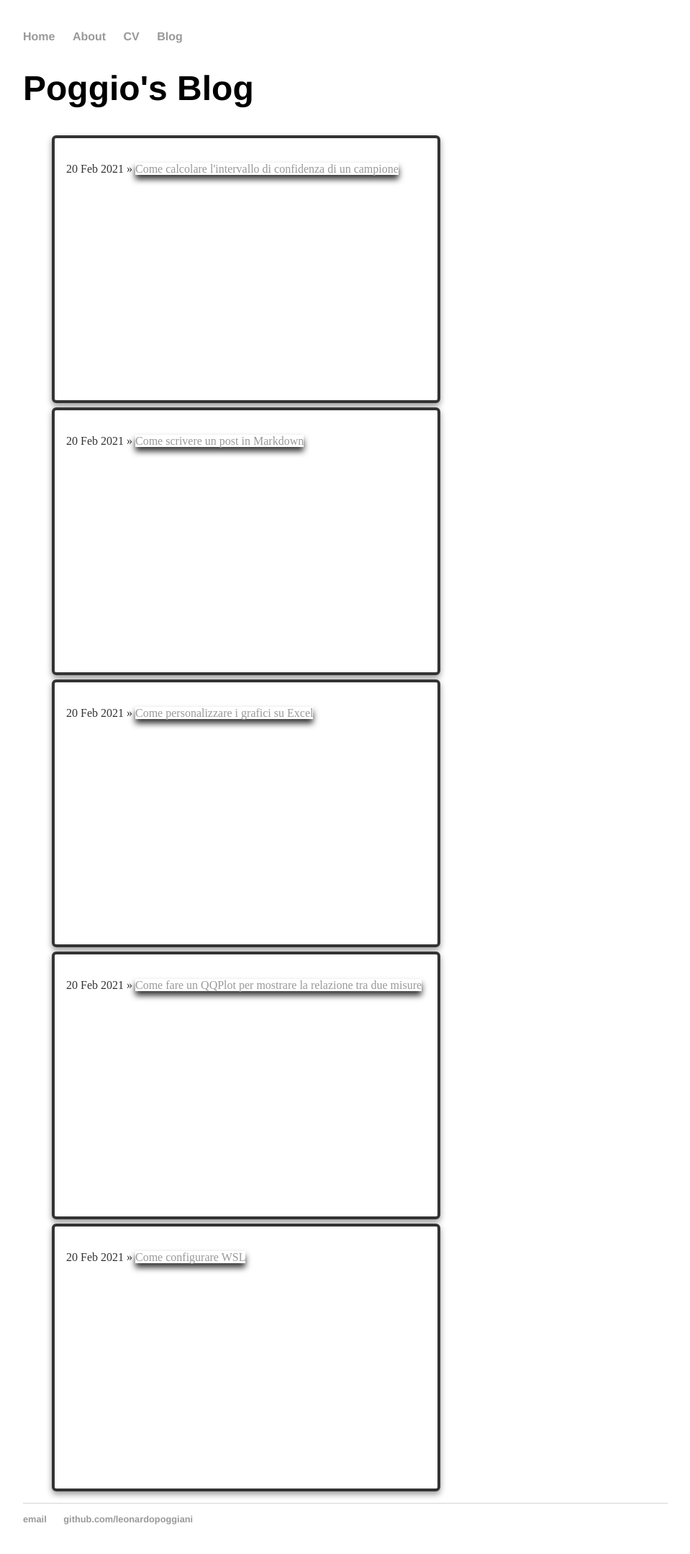
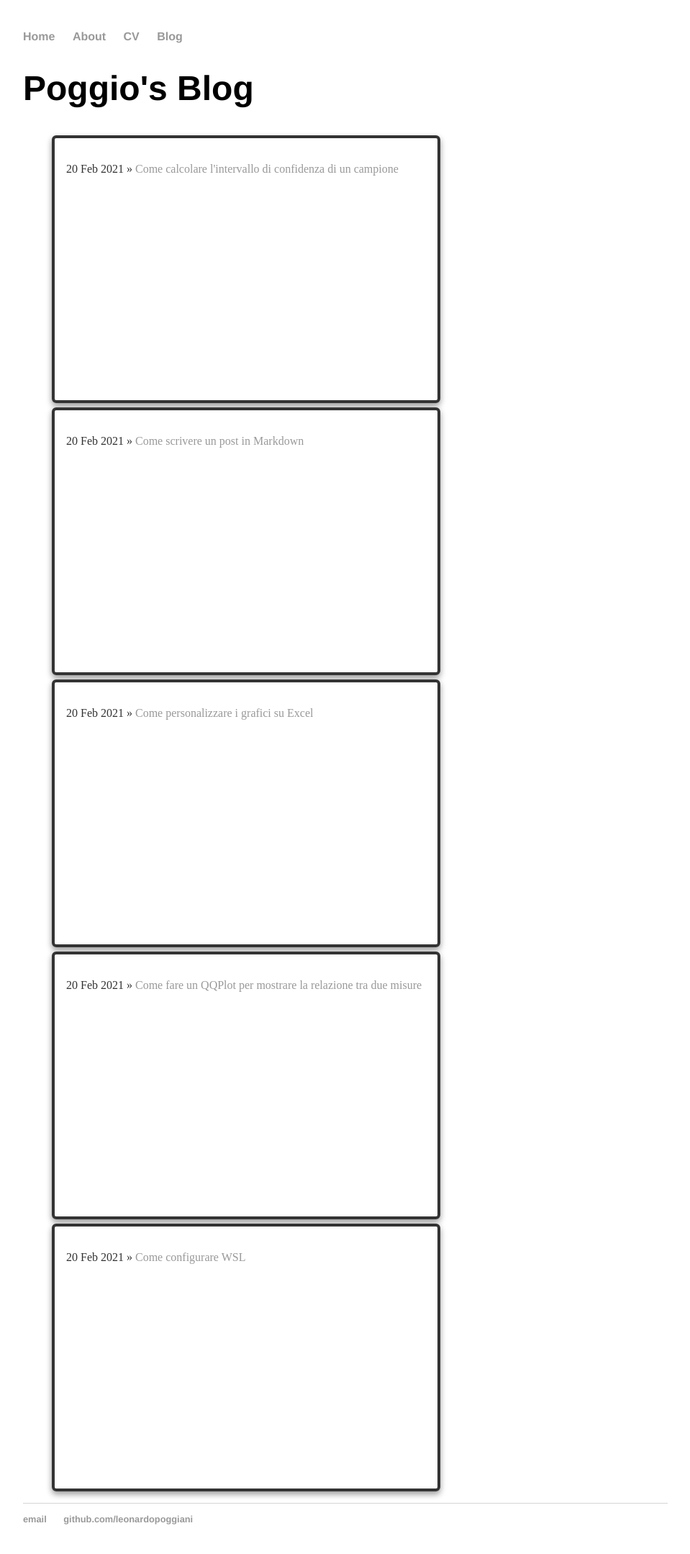
Before and after one commit to leonardopoggiani/leonardopoggiani.github.io, a Jekyll site: the page built from blog/index.html, in a window 1280 px wide. Shown: the whole page at 72% size, without its empty margins (160-1119 px from the left). Built offline with Jekyll 4.4.1, drawn with Linux system fonts in a browser that asks for light colours.

Commit message:
Update index.html

```diff
--- a/blog/index.html
+++ b/blog/index.html
@@ -15,7 +15,7 @@ title: Poggio's Blog
         <span>
           {{ post.date | date_to_string }}
         </span> &raquo;
-        <a href="{{ post.url }}" title="{{ post.title }}" class="card">{{ post.title }}</a>
+        <a href="{{ post.url }}" title="{{ post.title }}">{{ post.title }}</a>
       </li>
   {% endfor %}
 
```
